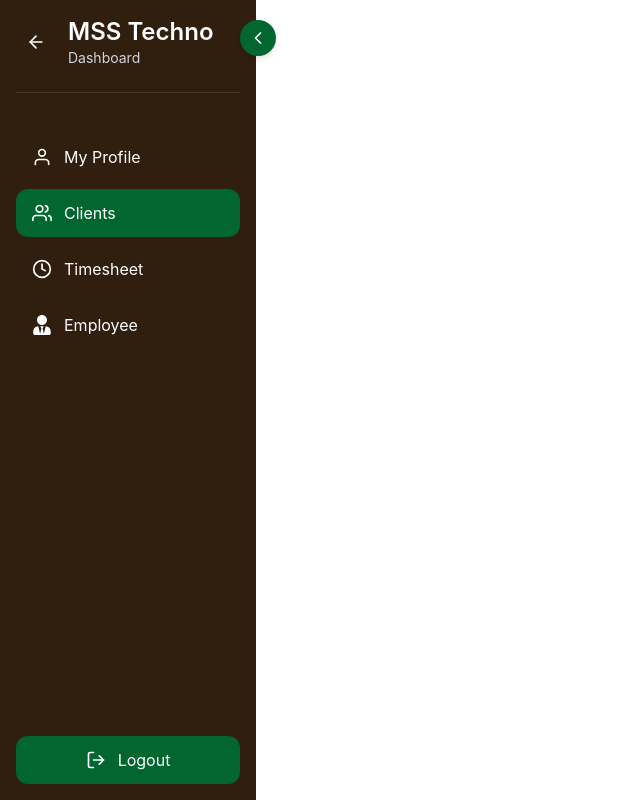
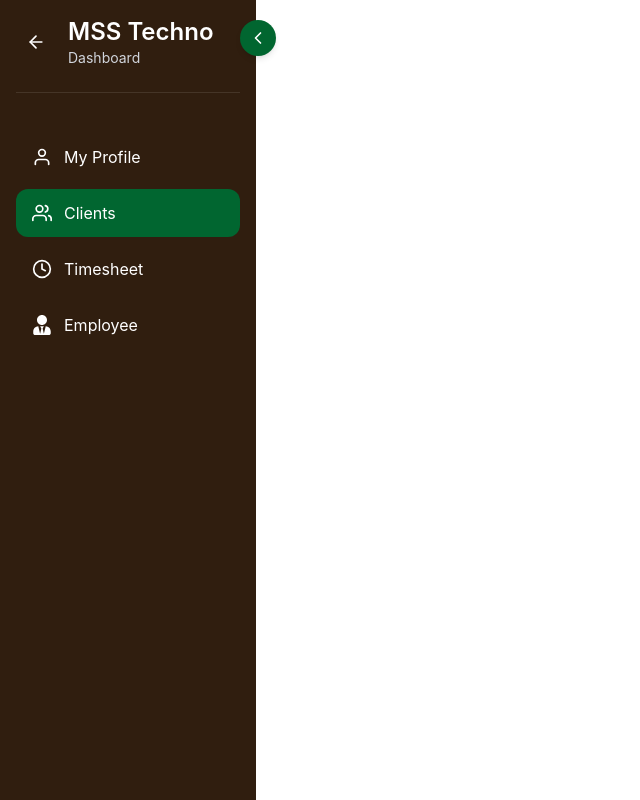
Before and after one commit to MssTechno-Software/msspathway-software-frontend, a React (Vite) app: page /dashboard/clients/employee in a window 1280 px wide. Shown: the whole page, without its empty margins (0-640 px from the left). Built offline with nearby package versions, Linux system fonts and the light colour scheme.

Commit message:
back button fixed properly

```diff
--- a/src/container/Sidebar.jsx
+++ b/src/container/Sidebar.jsx
@@ -22,12 +22,15 @@ function Sidebar({ children }) {
         ?.trim();
     console.log("ROLE:", role);
     const employee_id = localStorage.getItem("employee_id");
+    const handleBack = () => {
+        localStorage.removeItem("token");
+        localStorage.removeItem("user_id");
+        localStorage.removeItem("employee_id");
+        localStorage.removeItem("role");
 
+        navigate("/login", { replace: true });
+    };
     const [openSidebar, setOpenSidebar] = useState(true);
-
-    const handleBack = () => {
-        navigate(-1);
-    };
 
     const handleLogout = () => {
         localStorage.removeItem("token");
@@ -42,15 +45,6 @@ function Sidebar({ children }) {
         <div className="flex min-h-screen">
 
             {/* SIDEBAR */}
-            {/* <div
-                className={`
-                    relative
-                    bg-[#301E0F]
-                    text-white
-                    transition-all duration-300
-                    ${openSidebar ? "w-64" : "w-20"}
-                `}
-            > */}
             <div
                 className={`
                     fixed top-0 left-0 h-screen z-40
@@ -227,33 +221,10 @@ function Sidebar({ children }) {
                             </NavLink>
                         )}
                     </nav>
-
-                    {/* LOGOUT BUTTON */}
-                    <button
-                        onClick={handleLogout}
-                        className="
-                            mt-6
-                            flex items-center justify-center gap-3
-                            w-full
-                            px-4 py-3
-                            rounded-xl
-                            bg-green-800 hover:bg-green-700
-                            transition-all duration-200
-                        "
-                    >
-                        <FiLogOut size={20} />
-
-                        {openSidebar && (
-                            <span>Logout</span>
-                        )}
-                    </button>
                 </div>
             </div>
 
             {/* PAGE CONTENT */}
-            {/* <div className="flex-1 overflow-auto">
-                {children}
-            </div> */}
             <div
                 className={`
                     flex-1 h-screen overflow-y-auto
--- a/src/pages/ClientLayout.jsx
+++ b/src/pages/ClientLayout.jsx
@@ -47,23 +47,17 @@ function ClientLayout() {
   }, [location.state, client_id]);
 
   const handleBack = () => {
-    navigate(-1);
+    navigate(
+      role === "employee"
+        ? "/employee-dashboard/clients"
+        : "/dashboard/clients"
+    );
   };
 
   return (
     // <div className="flex min-h-screen">
     <div className="flex h-screen overflow-hidden">
       {/* SIDEBAR */}
-      {/* <div
-        className={`
-          relative
-          bg-[#301E0F]
-          text-white
-          flex flex-col justify-between
-          transition-all duration-300
-          ${openSidebar ? "w-64" : "w-20"}
-        `}
-      > */}
       <div
         className={`
           fixed
@@ -239,43 +233,9 @@ function ClientLayout() {
             </div>
           </div>
         </div>
-        {/* BOTTOM BUTTON */}
-        <div className="p-4 border-t border-white/10">
-          <button
-            onClick={() =>
-              navigate(
-                role === "employee"
-                  ? "/employee-dashboard/clients"
-                  : "/dashboard/clients"
-              )
-            }
-            className="
-              w-full
-              flex items-center justify-center
-              gap-3
-              px-4 py-3
-              rounded-xl
-              bg-green-800
-              hover:bg-green-700
-              transition-all
-              cursor-pointer
-              text-white
-              font-medium
-            "
-          >
-            <FiArrowLeft size={20} />
-
-            {openSidebar && (
-              <span>Back to Clients</span>
-            )}
-          </button>
-        </div>
       </div>
 
       {/* PAGE CONTENT */}
-      {/* <div className="flex-1 p-6 overflow-auto">
-        <Outlet />
-      </div> */}
       <div
         className={`
           flex-1
@@ -289,7 +249,7 @@ function ClientLayout() {
             : "ml-20 w-[calc(100%-5rem)]"}
         `}
       >
-          <Outlet />
+        <Outlet />
       </div>
     </div>
   );
```
